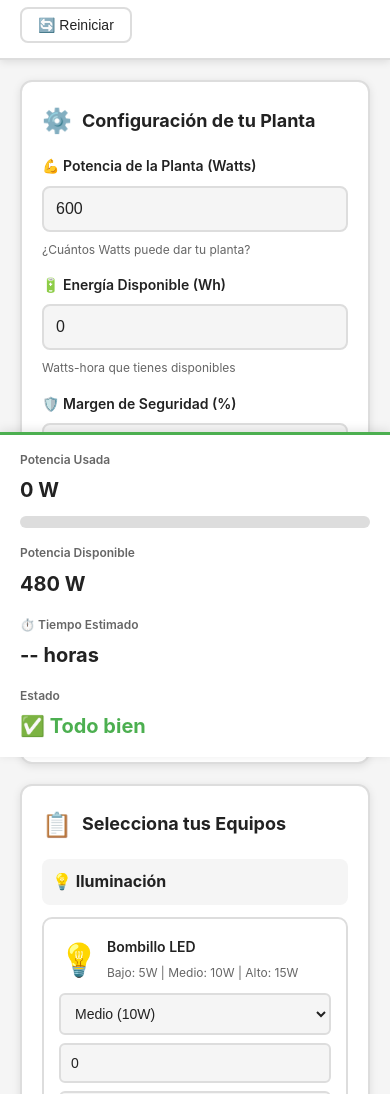
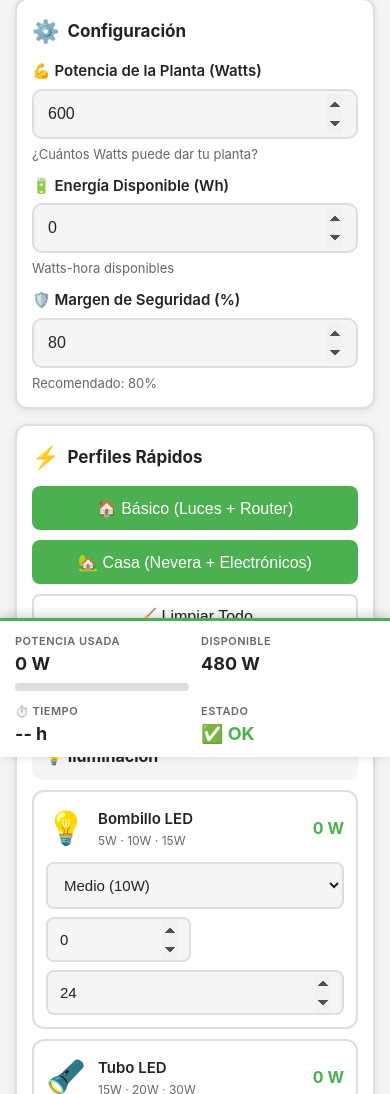
Before and after one commit to aurenox-global/ctp, a plain HTML site: page index.html in a window 390 px wide. Shown: the part 87-1181 px from the top of the page. Drawn offline with Linux system fonts and the light colour scheme.

Commit message:
Optimize index.html for mobile usability
Updated viewport settings, title, and description meta tags for improved mobile compatibility. Enhanced styles for better usability on mobile devices, including adjustments to paddings, margins, and font sizes.

```diff
--- a/index.html
+++ b/index.html
@@ -2,9 +2,11 @@
 <html lang="es">
 <head>
 	<meta charset="utf-8" />
-	<meta name="viewport" content="width=device-width, initial-scale=1" />
-	<title>⚡ Calculadora de Planta Eléctrica</title>
-	<meta name="description" content="Calcula qué equipos puedes conectar a tu planta eléctrica y por cuántas horas." />
+	<meta name="viewport" content="width=device-width, initial-scale=1, maximum-scale=1, user-scalable=no" />
+	<meta name="apple-mobile-web-app-capable" content="yes" />
+	<meta name="mobile-web-app-capable" content="yes" />
+	<title>⚡ Calculadora de Planta</title>
+	<meta name="description" content="Calcula qué equipos puedes conectar a tu planta eléctrica" />
 	<style>
 		:root {
 			--bg: #f5f5f5;
@@ -31,176 +33,228 @@
 			--shadow: 0 2px 8px rgba(0,0,0,.5);
 		}
 
-		* { box-sizing: border-box; margin: 0; padding: 0; }
+		* {
+			box-sizing: border-box;
+			margin: 0;
+			padding: 0;
+			-webkit-tap-highlight-color: transparent;
+		}
+
 		body {
 			font-family: -apple-system, BlinkMacSystemFont, 'Segoe UI', Roboto, Arial, sans-serif;
 			background: var(--bg);
 			color: var(--text);
-			line-height: 1.6;
-			padding-bottom: 100px;
+			line-height: 1.5;
+			padding-bottom: 160px;
+			overflow-x: hidden;
 		}
 
-		/* Header */
+		/* Header optimizado para móvil */
 		header {
 			background: var(--surface);
 			border-bottom: 2px solid var(--border);
-			padding: 15px 20px;
+			padding: 12px 15px;
 			position: sticky;
 			top: 0;
 			z-index: 100;
 			box-shadow: var(--shadow);
 		}
 		.header-content {
-			max-width: 1200px;
-			margin: 0 auto;
 			display: flex;
 			align-items: center;
-			gap: 15px;
-			flex-wrap: wrap;
+			gap: 10px;
 		}
 		.title {
-			font-size: 20px;
+			font-size: 18px;
 			font-weight: bold;
 			flex: 1;
+			white-space: nowrap;
+			overflow: hidden;
+			text-overflow: ellipsis;
 		}
 		.btn {
-			padding: 8px 16px;
+			padding: 10px 14px;
 			border: 2px solid var(--border);
 			background: var(--surface);
 			color: var(--text);
 			border-radius: 8px;
 			cursor: pointer;
-			font-size: 14px;
+			font-size: 16px;
 			font-weight: 500;
 			transition: all 0.2s;
+			white-space: nowrap;
+			min-height: 44px; /* Tamaño mínimo táctil iOS */
 		}
-		.btn:hover { transform: translateY(-1px); box-shadow: var(--shadow); }
-		.btn.primary { background: var(--primary); color: white; border-color: var(--primary); }
+		.btn:active {
+			transform: scale(0.95);
+			opacity: 0.8;
+		}
+		.btn.primary {
+			background: var(--primary);
+			color: white;
+			border-color: var(--primary);
+		}
 
-		/* Main */
+		/* Main con padding optimizado */
 		main {
-			max-width: 1200px;
-			margin: 0 auto;
-			padding: 20px;
+			padding: 15px;
 		}
 		.card {
 			background: var(--surface);
 			border: 2px solid var(--border);
 			border-radius: 12px;
-			padding: 20px;
-			margin-bottom: 20px;
+			padding: 15px;
+			margin-bottom: 15px;
 			box-shadow: var(--shadow);
 		}
 		.card-title {
-			font-size: 18px;
+			font-size: 17px;
 			font-weight: bold;
-			margin-bottom: 15px;
+			margin-bottom: 12px;
 			display: flex;
 			align-items: center;
-			gap: 10px;
+			gap: 8px;
 		}
-		.card-title .emoji { font-size: 24px; }
+		.card-title .emoji { font-size: 22px; }
 
-		/* Grid simplificado */
+		/* Grid para móvil */
 		.grid {
-			display: grid;
-			gap: 15px;
-			grid-template-columns: repeat(auto-fit, minmax(250px, 1fr));
+			display: flex;
+			flex-direction: column;
+			gap: 12px;
 		}
 		.field {
 			display: flex;
 			flex-direction: column;
-			gap: 8px;
+			gap: 6px;
 		}
 		.field label {
 			font-weight: 600;
-			font-size: 14px;
+			font-size: 15px;
 			color: var(--text);
 		}
 		.field .help {
-			font-size: 12px;
+			font-size: 13px;
 			color: var(--muted);
+			line-height: 1.4;
 		}
 		.field input, .field select {
-			padding: 12px;
+			padding: 14px;
 			border: 2px solid var(--border);
-			border-radius: 8px;
+			border-radius: 10px;
 			background: var(--bg);
 			color: var(--text);
 			font-size: 16px;
 			width: 100%;
+			min-height: 48px; /* Tamaño táctil */
 		}
 		.field input:focus, .field select:focus {
 			outline: none;
 			border-color: var(--primary);
 		}
 
-		/* Dispositivos - Tabla simplificada */
+		/* Perfiles en columna para móvil */
+		.profiles {
+			display: flex;
+			flex-direction: column;
+			gap: 10px;
+		}
+		.profiles .btn {
+			width: 100%;
+		}
+
+		/* Dispositivos optimizados para móvil */
 		.device-group {
-			margin-bottom: 25px;
+			margin-bottom: 20px;
 		}
 		.group-title {
 			font-size: 16px;
 			font-weight: bold;
-			margin-bottom: 12px;
-			padding: 10px;
+			margin-bottom: 10px;
+			padding: 12px;
 			background: var(--bg);
-			border-radius: 8px;
+			border-radius: 10px;
 			display: flex;
 			align-items: center;
-			gap: 10px;
+			gap: 8px;
 		}
 		.device-list {
-			display: grid;
+			display: flex;
+			flex-direction: column;
 			gap: 10px;
 		}
 		.device-row {
-			display: grid;
-			grid-template-columns: 50px 1fr 120px 100px 100px;
-			gap: 10px;
-			align-items: center;
-			padding: 15px;
 			background: var(--surface);
 			border: 2px solid var(--border);
-			border-radius: 10px;
+			border-radius: 12px;
+			padding: 12px;
 			transition: all 0.2s;
 		}
-		.device-row:hover {
+		.device-row:active {
+			transform: scale(0.98);
 			border-color: var(--primary);
-			box-shadow: var(--shadow);
+		}
+
+		.device-header {
+			display: flex;
+			align-items: center;
+			gap: 12px;
+			margin-bottom: 10px;
 		}
 		.device-icon {
 			font-size: 32px;
+			min-width: 40px;
 			text-align: center;
 		}
 		.device-info {
-			display: flex;
-			flex-direction: column;
-			gap: 4px;
+			flex: 1;
+			min-width: 0;
 		}
 		.device-name {
 			font-weight: 600;
-			font-size: 14px;
+			font-size: 15px;
+			margin-bottom: 2px;
 		}
 		.device-power {
 			font-size: 12px;
 			color: var(--muted);
-		}
-		.device-row select, .device-row input {
-			padding: 10px;
-			border: 2px solid var(--border);
-			border-radius: 6px;
-			background: var(--bg);
-			color: var(--text);
-			font-size: 14px;
+			line-height: 1.3;
 		}
 		.device-total {
 			font-weight: bold;
-			text-align: right;
 			color: var(--primary);
+			font-size: 16px;
+			white-space: nowrap;
 		}
 
-		/* Footer de resumen */
+		.device-controls {
+			display: flex;
+			flex-direction: column;
+			gap: 8px;
+		}
+		.device-row select,
+		.device-row input {
+			padding: 12px;
+			border: 2px solid var(--border);
+			border-radius: 8px;
+			background: var(--bg);
+			color: var(--text);
+			font-size: 15px;
+			width: 100%;
+			min-height: 44px;
+		}
+
+		.control-row {
+			display: grid;
+			grid-template-columns: 1fr 1fr;
+			gap: 8px;
+		}
+
+		.time-full {
+			grid-column: 1 / -1;
+		}
+
+		/* Footer optimizado para móvil */
 		footer {
 			position: fixed;
 			bottom: 0;
@@ -208,39 +262,43 @@
 			right: 0;
 			background: var(--surface);
 			border-top: 3px solid var(--primary);
-			padding: 15px 20px;
-			box-shadow: 0 -2px 10px rgba(0,0,0,.1);
+			padding: 12px 15px;
+			box-shadow: 0 -2px 10px rgba(0,0,0,.2);
+			max-height: 160px;
+			overflow-y: auto;
 		}
 		.footer-content {
-			max-width: 1200px;
-			margin: 0 auto;
 			display: grid;
-			grid-template-columns: repeat(auto-fit, minmax(200px, 1fr));
-			gap: 15px;
+			grid-template-columns: 1fr 1fr;
+			gap: 12px;
 		}
 		.summary-item {
 			display: flex;
 			flex-direction: column;
-			gap: 5px;
+			gap: 4px;
 		}
 		.summary-label {
-			font-size: 12px;
+			font-size: 11px;
 			color: var(--muted);
 			font-weight: 600;
+			text-transform: uppercase;
+			letter-spacing: 0.5px;
 		}
 		.summary-value {
-			font-size: 20px;
+			font-size: 18px;
 			font-weight: bold;
+			line-height: 1.2;
 		}
 		.summary-value.ok { color: var(--ok); }
 		.summary-value.warn { color: var(--warn); }
 		.summary-value.danger { color: var(--danger); }
+
 		.progress-bar {
-			height: 12px;
+			height: 8px;
 			background: var(--border);
 			border-radius: 20px;
 			overflow: hidden;
-			margin-top: 5px;
+			margin-top: 4px;
 		}
 		.progress-fill {
 			height: 100%;
@@ -250,40 +308,55 @@
 		.progress-fill.warn { background: var(--warn); }
 		.progress-fill.danger { background: var(--danger); }
 
-		.time-input {
-			width: 100%;
+		/* Mensajes toast para feedback */
+		.toast {
+			position: fixed;
+			top: 70px;
+			left: 50%;
+			transform: translateX(-50%);
+			background: var(--surface);
+			border: 2px solid var(--primary);
+			padding: 12px 20px;
+			border-radius: 10px;
+			box-shadow: var(--shadow);
+			z-index: 200;
+			opacity: 0;
+			transition: opacity 0.3s;
+			pointer-events: none;
+		}
+		.toast.show {
+			opacity: 1;
 		}
 
-		/* Responsive */
-		@media (max-width: 768px) {
+		/* Animaciones suaves */
+		@keyframes slideIn {
+			from {
+				opacity: 0;
+				transform: translateY(10px);
+			}
+			to {
+				opacity: 1;
+				transform: translateY(0);
+			}
+		}
 		.device-row {
-				grid-template-columns: 40px 1fr;
-				gap: 8px;
-			}
-			.device-row select { grid-column: 1 / -1; }
-			.device-row input { grid-column: 1 / -1; }
-			.device-row .time-input { grid-column: 1 / -1; }
-			.device-total { text-align: left; grid-column: 1 / -1; }
+			animation: slideIn 0.3s ease-out;
 		}
 
-		/* Sección de perfiles */
-		.profiles {
-			display: flex;
-			gap: 10px;
-			flex-wrap: wrap;
-		}
-		.profiles .btn {
-			flex: 1;
-			min-width: 150px;
+		/* Mejoras de accesibilidad táctil */
+		input[type="number"]::-webkit-inner-spin-button,
+		input[type="number"]::-webkit-outer-spin-button {
+			opacity: 1;
+			height: 40px;
 		}
 	</style>
 </head>
 <body>
 	<header>
 		<div class="header-content">
-			<div class="title">⚡ Calculadora de Planta Eléctrica</div>
-			<button id="themeBtn" class="btn">🌓 Tema</button>
-			<button id="resetBtn" class="btn">🔄 Reiniciar</button>
+			<div class="title">⚡ Calculadora de Planta</div>
+			<button id="themeBtn" class="btn">🌓</button>
+			<button id="resetBtn" class="btn">🔄</button>
 		</div>
 	</header>
 
@@ -292,23 +365,23 @@
 		<div class="card">
 			<div class="card-title">
 				<span class="emoji">⚙️</span>
-				Configuración de tu Planta
+				Configuración
 			</div>
 			<div class="grid">
 				<div class="field">
 					<label>💪 Potencia de la Planta (Watts)</label>
-					<input type="number" id="plantPower" min="0" placeholder="Ejemplo: 600" />
+					<input type="number" id="plantPower" min="0" placeholder="600" inputmode="numeric" />
 					<span class="help">¿Cuántos Watts puede dar tu planta?</span>
 				</div>
 				<div class="field">
 					<label>🔋 Energía Disponible (Wh)</label>
-					<input type="number" id="energyWh" min="0" placeholder="Ejemplo: 2000" />
-					<span class="help">Watts-hora que tienes disponibles</span>
+					<input type="number" id="energyWh" min="0" placeholder="2000" inputmode="numeric" />
+					<span class="help">Watts-hora disponibles</span>
 				</div>
 				<div class="field">
 					<label>🛡️ Margen de Seguridad (%)</label>
-					<input type="number" id="safety" min="50" max="100" value="80" />
-					<span class="help">Se recomienda usar solo el 80%</span>
+					<input type="number" id="safety" min="50" max="100" value="80" inputmode="numeric" />
+					<span class="help">Recomendado: 80%</span>
 				</div>
 			</div>
 		</div>
@@ -346,22 +419,24 @@
 				</div>
 			</div>
 			<div class="summary-item">
-				<div class="summary-label">Potencia Disponible</div>
+				<div class="summary-label">Disponible</div>
 				<div class="summary-value" id="powerAvailable">0 W</div>
 			</div>
 			<div class="summary-item">
-				<div class="summary-label">⏱️ Tiempo Estimado</div>
-				<div class="summary-value" id="timeEstimate">-- horas</div>
+				<div class="summary-label">⏱️ Tiempo</div>
+				<div class="summary-value" id="timeEstimate">-- h</div>
 			</div>
 			<div class="summary-item">
 				<div class="summary-label">Estado</div>
-				<div class="summary-value ok" id="status">✅ Todo bien</div>
+				<div class="summary-value ok" id="status">✅ OK</div>
 			</div>
 		</div>
 	</footer>
 
+	<div class="toast" id="toast"></div>
+
 	<script>
-		// Datos de dispositivos simplificados
+		// Datos de dispositivos
 		const DEVICES = [
 			{
 				group: '💡 Iluminación',
@@ -394,7 +469,7 @@
 					{ id: 'laptop', icon: '💻', name: 'Laptop', watts: [45, 65, 90], showTime: true },
 					{ id: 'pc', icon: '🖥️', name: 'Computadora', watts: [150, 250, 400], showTime: true },
 					{ id: 'router', icon: '📡', name: 'Router WiFi', watts: [8, 12, 20], showTime: true },
-					{ id: 'phone', icon: '📱', name: 'Cargador Celular', watts: [5, 10, 18], showTime: true }
+					{ id: 'phone', icon: '📱', name: 'Cargador', watts: [5, 10, 18], showTime: true }
 				]
 			},
 			{
@@ -409,7 +484,7 @@
 				group: '💧 Otros',
 				items: [
 					{ id: 'pump', icon: '⚙️', name: 'Bomba de Agua', watts: [300, 500, 800], showTime: true },
-					{ id: 'fan2', icon: '🌬️', name: 'Extractor de Aire', watts: [25, 40, 60], showTime: true }
+					{ id: 'fan2', icon: '🌬️', name: 'Extractor', watts: [25, 40, 60], showTime: true }
 				]
 			}
 		];
@@ -432,8 +507,18 @@
 			powerAvailable: document.getElementById('powerAvailable'),
 			timeEstimate: document.getElementById('timeEstimate'),
 			status: document.getElementById('status'),
-			powerBar: document.getElementById('powerBar')
+			powerBar: document.getElementById('powerBar'),
+			toast: document.getElementById('toast')
 		};
+
+		// Toast notification
+		function showToast(message) {
+			el.toast.textContent = message;
+			el.toast.classList.add('show');
+			setTimeout(() => {
+				el.toast.classList.remove('show');
+			}, 2000);
+		}
 
 		// Cargar estado
 		function loadState() {
@@ -454,6 +539,7 @@
 			const next = current === 'light' ? 'dark' : 'light';
 			document.documentElement.setAttribute('data-theme', next);
 			localStorage.setItem('theme', next);
+			showToast(next === 'dark' ? '🌙 Modo oscuro' : '☀️ Modo claro');
 		}
 
 		function loadTheme() {
@@ -486,24 +572,31 @@
 
 					const timeInput = item.showTime ? `
 						<input type="number" min="0" max="24" step="0.5" value="${config.hours || 24}"
-							   data-id="${item.id}" class="time-input" placeholder="Horas/día"
-							   title="Horas de uso al día" />
-					` : '<div></div>';
+							   data-id="${item.id}" class="time-input time-full" placeholder="Horas/día"
+							   inputmode="decimal" title="Horas de uso al día" />
+					` : '';
 
 					row.innerHTML = `
+						<div class="device-header">
 							<div class="device-icon">${item.icon}</div>
 							<div class="device-info">
 								<div class="device-name">${item.name}</div>
-							<div class="device-power">Bajo: ${item.watts[0]}W | Medio: ${item.watts[1]}W | Alto: ${item.watts[2]}W</div>
+								<div class="device-power">${item.watts[0]}W · ${item.watts[1]}W · ${item.watts[2]}W</div>
 							</div>
+							<div class="device-total">${total} W</div>
+						</div>
+						<div class="device-controls">
 							<select data-id="${item.id}" class="level-select">
 								<option value="0" ${config.level === 0 ? 'selected' : ''}>Bajo (${item.watts[0]}W)</option>
 								<option value="1" ${config.level === 1 ? 'selected' : ''}>Medio (${item.watts[1]}W)</option>
 								<option value="2" ${config.level === 2 ? 'selected' : ''}>Alto (${item.watts[2]}W)</option>
 							</select>
-						<input type="number" min="0" value="${config.qty}" data-id="${item.id}" class="qty-input" placeholder="Cantidad" />
+							<div class="control-row">
+								<input type="number" min="0" value="${config.qty}" data-id="${item.id}"
+									   class="qty-input" placeholder="Cantidad" inputmode="numeric" />
 								${timeInput}
-						<div class="device-total">${total} W</div>
+							</div>
+						</div>
 					`;
 
 					listDiv.appendChild(row);
@@ -513,7 +606,7 @@
 				el.container.appendChild(groupDiv);
 			});
 
-			// Agregar event listeners
+			// Event listeners
 			document.querySelectorAll('.level-select').forEach(sel => {
 				sel.addEventListener('change', e => {
 					const id = e.target.dataset.id;
@@ -555,9 +648,8 @@
 
 			const maxPower = state.plantPower * (state.safety / 100);
 			let totalUsed = 0;
-			let weightedEnergyPerDay = 0; // Energía ponderada por horas de uso
+			let weightedEnergyPerDay = 0;
 
-			// Calcular total usado y energía diaria ponderada
 			Object.keys(state.devices).forEach(id => {
 				const device = DEVICES.flatMap(g => g.items).find(d => d.id === id);
 				if (device) {
@@ -568,7 +660,6 @@
 
 					totalUsed += instantPower;
 
-					// Usar el tiempo de uso configurado
 					const hoursPerDay = config.hours !== undefined ? config.hours : 24;
 					weightedEnergyPerDay += instantPower * hoursPerDay;
 				}
@@ -589,29 +680,27 @@
 				el.status.className = 'summary-value danger';
 			} else if (percentage > 85) {
 				el.powerBar.classList.add('warn');
-				el.status.textContent = '⚠️ Cerca del límite';
+				el.status.textContent = '⚠️ Cerca';
 				el.status.className = 'summary-value warn';
 			} else {
-				el.status.textContent = '✅ Todo bien';
+				el.status.textContent = '✅ OK';
 				el.status.className = 'summary-value ok';
 			}
 
-			// Tiempo estimado mejorado
+			// Tiempo estimado
 			if (state.energyWh > 0 && weightedEnergyPerDay > 0) {
 				const days = state.energyWh / weightedEnergyPerDay;
 				const hours = days * 24;
 
 				if (hours < 1) {
-					el.timeEstimate.textContent = Math.round(hours * 60) + ' minutos';
+					el.timeEstimate.textContent = Math.round(hours * 60) + ' min';
 				} else if (hours < 48) {
-					el.timeEstimate.textContent = hours.toFixed(1) + ' horas';
+					el.timeEstimate.textContent = hours.toFixed(1) + ' h';
 				} else {
 					el.timeEstimate.textContent = days.toFixed(1) + ' días';
 				}
-			} else if (state.energyWh > 0 && totalUsed === 0) {
-				el.timeEstimate.textContent = '-- horas';
 			} else {
-				el.timeEstimate.textContent = '-- horas';
+				el.timeEstimate.textContent = '-- h';
 			}
 
 			saveState();
@@ -627,6 +716,7 @@
 					'router': { level: 1, qty: 1, hours: 24 },
 					'phone': { level: 1, qty: 2, hours: 3 }
 				};
+				showToast('✅ Perfil Básico aplicado');
 			} else if (type === 'home') {
 				state.devices = {
 					'led': { level: 1, qty: 8, hours: 8 },
@@ -638,6 +728,9 @@
 					'micro': { level: 1, qty: 1, hours: 0.5 },
 					'coffee': { level: 1, qty: 1, hours: 0.5 }
 				};
+				showToast('✅ Perfil Casa aplicado');
+			} else {
+				showToast('🧹 Todo limpio');
 			}
 
 			saveState();
@@ -648,7 +741,7 @@
 		// Event listeners
 		document.getElementById('themeBtn').addEventListener('click', toggleTheme);
 		document.getElementById('resetBtn').addEventListener('click', () => {
-			if (confirm('¿Quieres reiniciar todo?')) {
+			if (confirm('¿Reiniciar todo?')) {
 				state = { plantPower: 600, energyWh: 0, safety: 80, devices: {} };
 				el.plantPower.value = 600;
 				el.energyWh.value = 0;
@@ -656,6 +749,7 @@
 				saveState();
 				renderDevices();
 				calculate();
+				showToast('🔄 Reiniciado');
 			}
 		});
 		document.getElementById('profileBasic').addEventListener('click', () => applyProfile('basic'));
@@ -665,6 +759,16 @@
 		el.plantPower.addEventListener('input', calculate);
 		el.energyWh.addEventListener('input', calculate);
 		el.safety.addEventListener('input', calculate);
+
+		// Prevenir zoom en doble tap (iOS)
+		let lastTouchEnd = 0;
+		document.addEventListener('touchend', (e) => {
+			const now = Date.now();
+			if (now - lastTouchEnd <= 300) {
+				e.preventDefault();
+			}
+			lastTouchEnd = now;
+		}, false);
 
 		// Inicializar
 		loadTheme();
```
Lines whose indentation alone changed are shown as unchanged.
